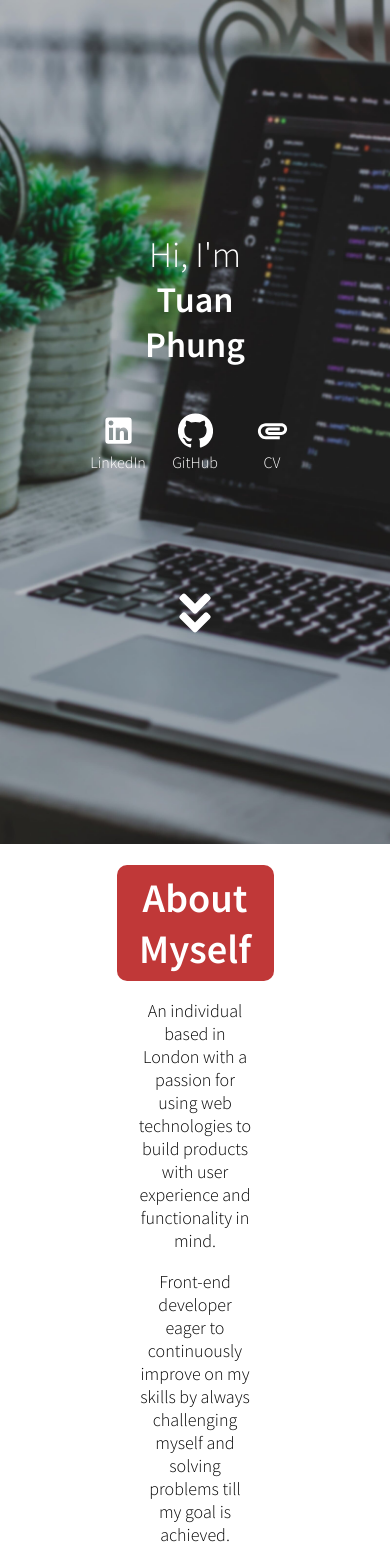
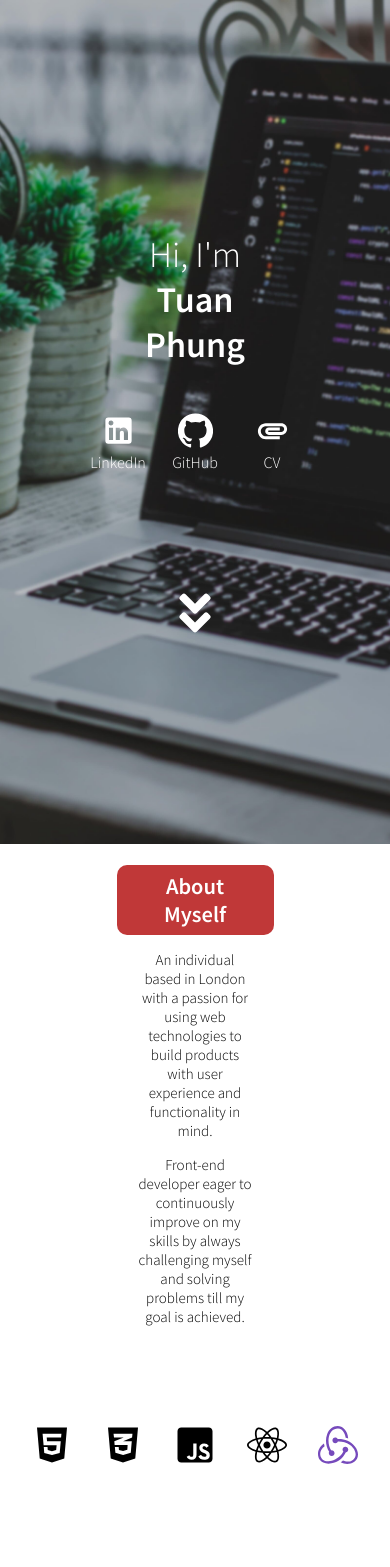
Before and after one commit to tuanhphung/myportfolio, a React (Create React App) app: page / in a window 390 px wide. Shown: the top 1567 px of the page. Built offline with nearby package versions, Linux system fonts and the light colour scheme.

Commit message:
made responsive
breakpoints :
iPhone X : 375 width
550px max width
812px max width

```diff
--- a/src/css/App.css
+++ b/src/css/App.css
@@ -27,3 +27,40 @@ body {
   font-weight: 600;
   margin-bottom: 50px;
 }
+
+@media screen and (max-width: 812px) {
+  p {
+    font-size: 15px;
+  }
+  .section-titles {
+    font-size: 1.25em;
+  }
+}
+
+@media screen and (max-width: 550px) {
+  .technologies-icons {
+    height: 40px !important;
+    width: 40px !important;
+  }
+
+  .project-card {
+    display: flex !important;
+    flex-direction: column-reverse;
+    align-items: center;
+  }
+}
+
+@media screen and (max-width: 375px) {
+  html,
+  body {
+    overflow-x: hidden;
+  }
+
+  p {
+    font-size: 10px;
+  }
+
+  .project-desc {
+    padding: 0 50px;
+  }
+}
```
